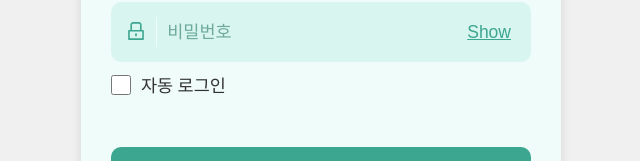
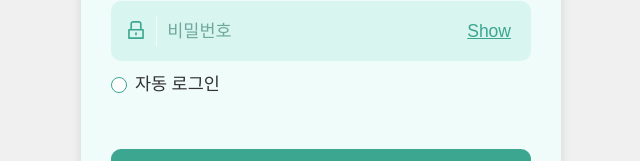
Before and after one commit to SaveMeMungz/SaveMeMungz-Web, a Next.js app: page /login in a window 1280 px wide. Shown: the part 352-513 px from the top of the page, without its empty margins (319-959 px from the left). Built offline with nearby package versions, Linux system fonts and the light colour scheme; a web font is replaced by a local one.

Commit message:
[ISSUE-45] UI: radio button ant design 적용 및 회원가입 페이지 유효성 오류 메세지 위치 수정  (#31)

```diff
--- a/src/app/(auth)/login/components/LoginInput.jsx
+++ b/src/app/(auth)/login/components/LoginInput.jsx
@@ -1,6 +1,6 @@
 'use client';
 
-import { LockOutlined, UserOutlined } from '@ant-design/icons'; // 아이콘 추가
+import { LockOutlined, UserOutlined } from '@ant-design/icons';
 import styled from 'styled-components';
 
 import { COLORS, TEXT_COLORS } from '../../../../constants/colors';
@@ -18,7 +18,7 @@ const LoginInput = ({
     return (
         <InputWrapper>
             <IconWrapper>{type === 'id' ? <UserOutlined /> : <LockOutlined />}</IconWrapper>
-            <Divider /> {/* 세로 줄 추가 */}
+            <Divider />
             <StyledInput
                 type={type === 'password' && !passwordVisible ? 'password' : 'text'}
                 name={name}
@@ -69,9 +69,9 @@ const IconWrapper = styled.div`
 `;
 
 const Divider = styled.div`
-    width: 0.0625rem; /* 1px */
+    width: 0.0625rem;
     height: 100%;
-    background-color: ${COLORS.mint}; /* 옅은 세로줄 색상 */
+    background-color: ${COLORS.mint};
     margin-right: 0.5rem; /* 세로 줄과 입력 필드 사이의 간격 */
 `;
 
@@ -84,7 +84,7 @@ const ShowButton = styled.button`
     font-size: 0.875rem;
     position: absolute;
     right: 10px;
-    text-decoration: underline; /* 밑줄 추가 */
+    text-decoration: underline;
 
     &:focus {
         outline: none;
--- a/src/app/(auth)/login/page.jsx
+++ b/src/app/(auth)/login/page.jsx
@@ -1,5 +1,6 @@
 'use client';
 
+import { Checkbox } from 'antd'; // Ant Design Checkbox import
 import Image from 'next/image';
 import React, { useState } from 'react';
 import styled from 'styled-components';
@@ -18,11 +19,12 @@ const Login = () => {
     const [id, setId] = useState('');
     const [password, setPassword] = useState('');
     const [passwordVisible, setPasswordVisible] = useState(false);
+    const [autoLogin, setAutoLogin] = useState(false);
 
     const handleIdChange = (e) => setId(e.target.value);
     const handlePwChange = (e) => setPassword(e.target.value);
-
     const togglePasswordVisibility = () => setPasswordVisible(!passwordVisible);
+    const handleAutoLoginChange = (e) => setAutoLogin(e.target.checked);
 
     return (
         <Container>
@@ -52,8 +54,9 @@ const Login = () => {
                     />
 
                     <AutoLoginContainerRow>
-                        <AutoLoginRadioButton type="checkbox" />
-                        <AutoLoginMessage>자동 로그인</AutoLoginMessage>
+                        <StyledCheckbox checked={autoLogin} onChange={handleAutoLoginChange}>
+                            자동 로그인
+                        </StyledCheckbox>
                     </AutoLoginContainerRow>
                 </LoginInputContainer>
 
@@ -137,17 +140,20 @@ const AutoLoginContainerRow = styled.div`
     gap: 0.5rem;
 `;
 
-const AutoLoginRadioButton = styled.input`
-    width: 1rem;
-    height: 1rem;
-    border-radius: 50%;
-    cursor: pointer;
-`;
-
-const AutoLoginMessage = styled.span`
-    font-family: ${FONTS.PRETENDARD[400]};
-    color: ${TEXT_COLORS.black};
-    font-size: 0.875rem;
+const StyledCheckbox = styled(Checkbox)`
+    .ant-checkbox-inner {
+        border-radius: 50%; /* 원형 체크박스 */
+        border-color: ${COLORS.primary}; /* 체크박스 테두리 색상 */
+    }
+    .ant-checkbox-checked .ant-checkbox-inner {
+        background-color: ${COLORS.primary}; /* 체크된 상태에서 배경색 */
+        border-color: ${COLORS.primary}; /* 체크된 상태에서 테두리 색상 */
+    }
+    span {
+        font-family: ${FONTS.PRETENDARD[400]};
+        font-size: 0.875rem;
+        color: ${TEXT_COLORS.black};
+    }
 `;
 
 const SignInUpButtonContainerColumn = styled.div`
--- a/src/app/(auth)/sign-up/page.jsx
+++ b/src/app/(auth)/sign-up/page.jsx
@@ -1,7 +1,7 @@
 'use client';
 
 import Image from 'next/image';
-import Link from 'next/link'; // 추가
+import Link from 'next/link';
 import React, { useState } from 'react';
 import styled from 'styled-components';
 
```
Also changed, not shown: src/app/(auth)/sign-up/components/SignUpInput.jsx (+9 -10 lines).
